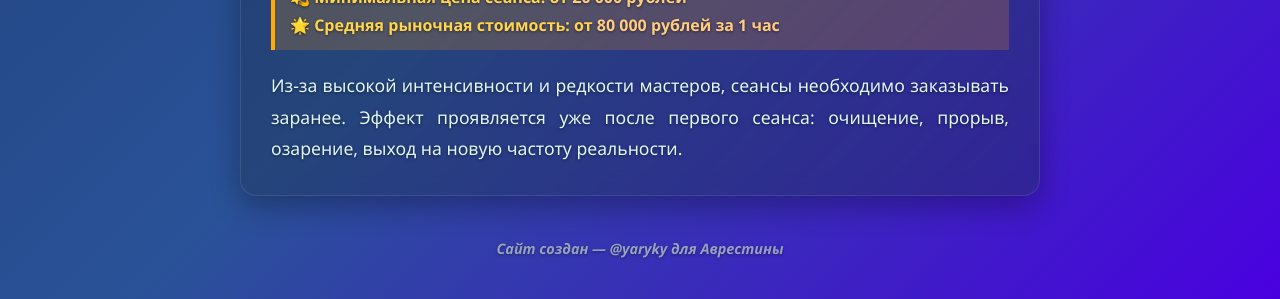
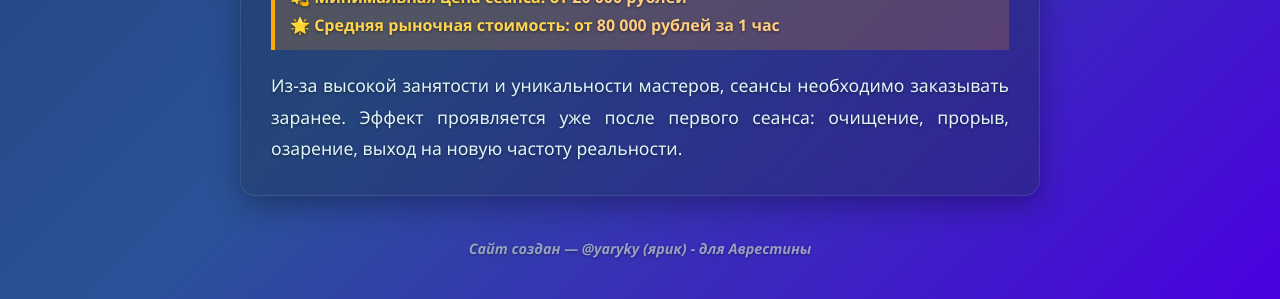
Before and after one commit to aae7277/avromediteisen, a plain HTML site: page index.html in a window 1280 px wide. Shown: the part 718-1017 px from the top of the page. Drawn offline with Linux system fonts and the light colour scheme.

Commit message:
Update index.html

```diff
--- a/index.html
+++ b/index.html
@@ -172,7 +172,7 @@
         </div>
 
         <p>
-            Из-за высокой интенсивности и редкости мастеров, сеансы необходимо заказывать заранее.
+            Из-за высокой занятости и уникальности мастеров, сеансы необходимо заказывать заранее.
             Эффект проявляется уже после первого сеанса: очищение, прорыв, озарение, выход на новую частоту реальности.
         </p>
 
@@ -180,7 +180,8 @@
         <!-- <a href="https://t.me/Avrestina" class="cta-button">Записаться к Аврестине</a> -->
     </div>
 
-    <h6>Сайт создан — @yaryky для Аврестины</h6>
+    <h6>Сайт создан — @yaryky (ярик) - для Аврестины</h6>
 
 </body>
+
 </html>
```
